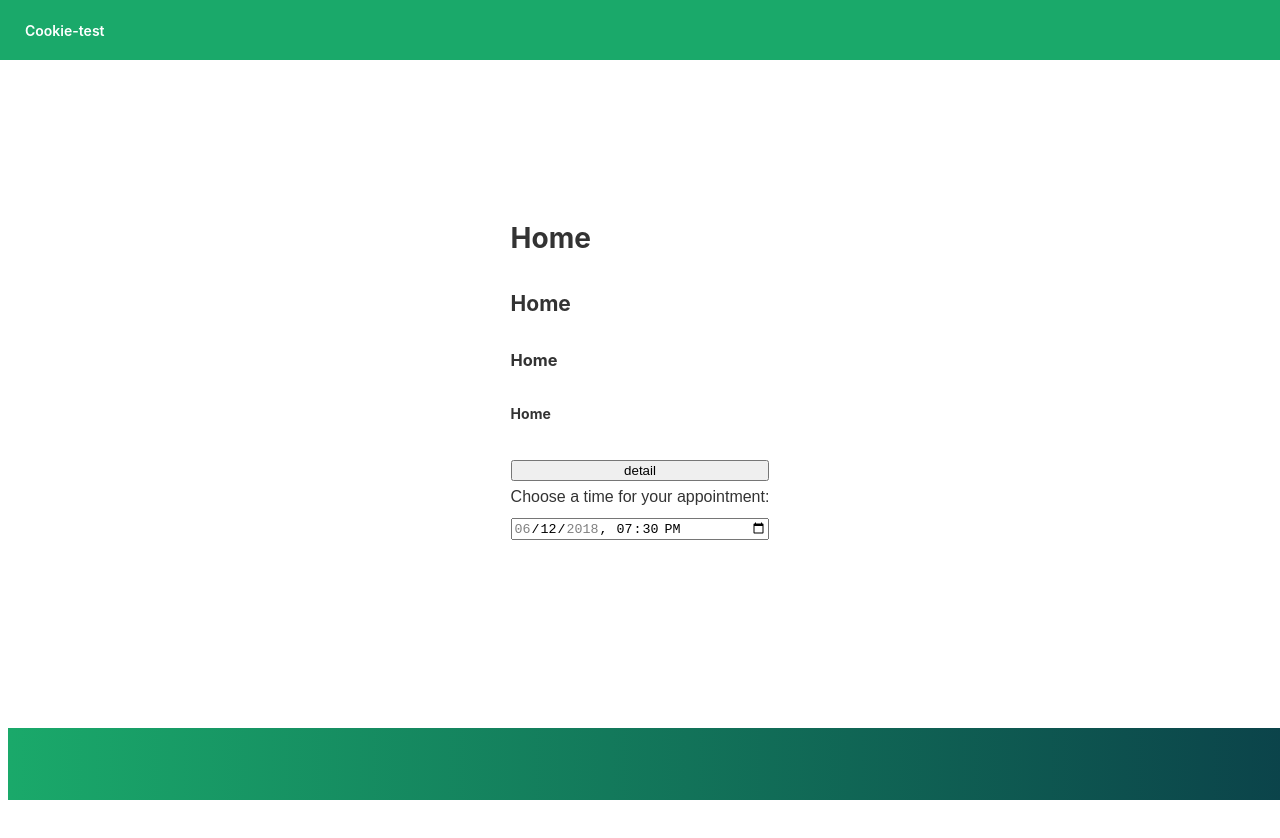
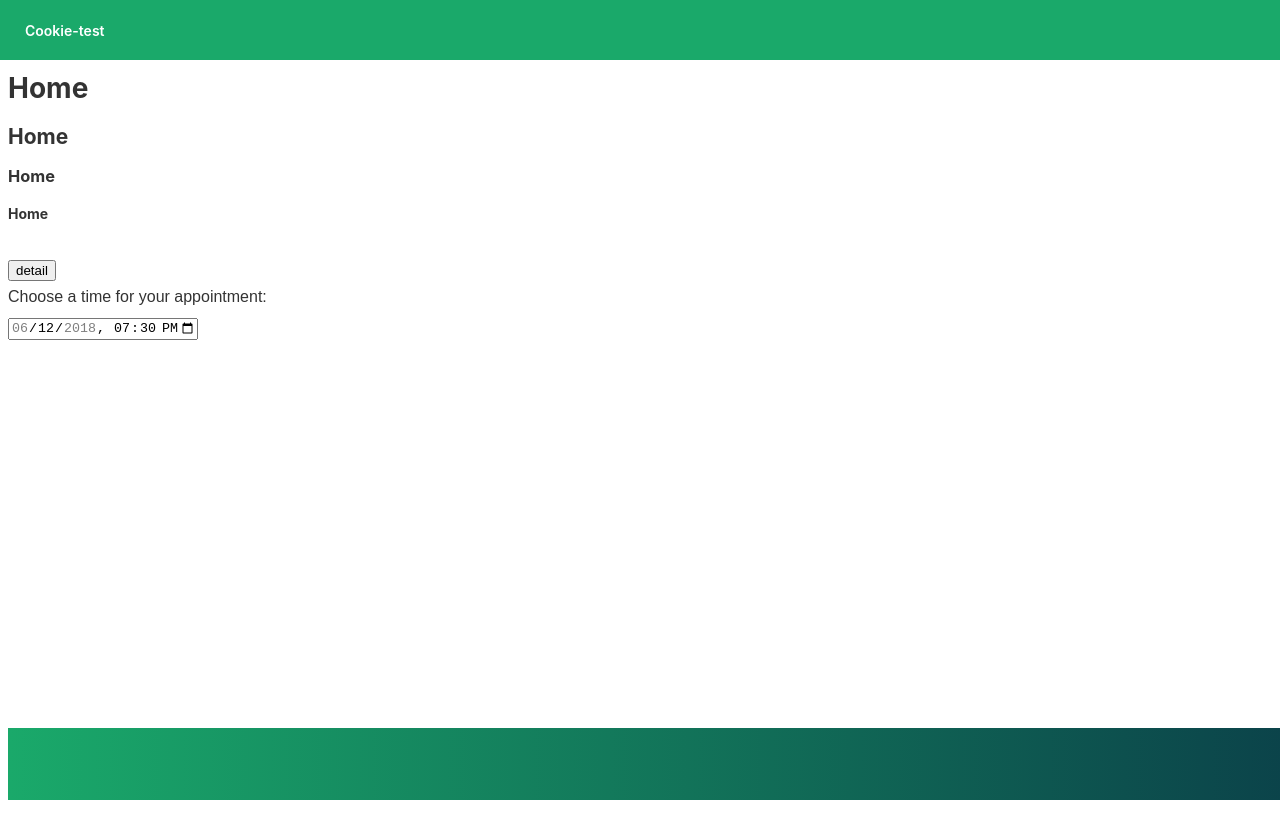
Before and after one commit to aviatorix/cookie, an Angular app: page /home in a window 1280 px wide. Shown: the top 838 px of the page. After the commit the page ends 800 px from the top, so only its background shows below. Built offline with nearby package versions, Linux system fonts and the light colour scheme.

Commit message:
fix deploy

```diff
--- a/src/app/home/home.component.html
+++ b/src/app/home/home.component.html
@@ -1,4 +1,4 @@
-<div id="container-app">
+<div>
     <h1> Home </h1>
 
     <h2> Home </h2>
```
Also changed, not shown: 6 other files (tests, documents, lock files or other folders).
